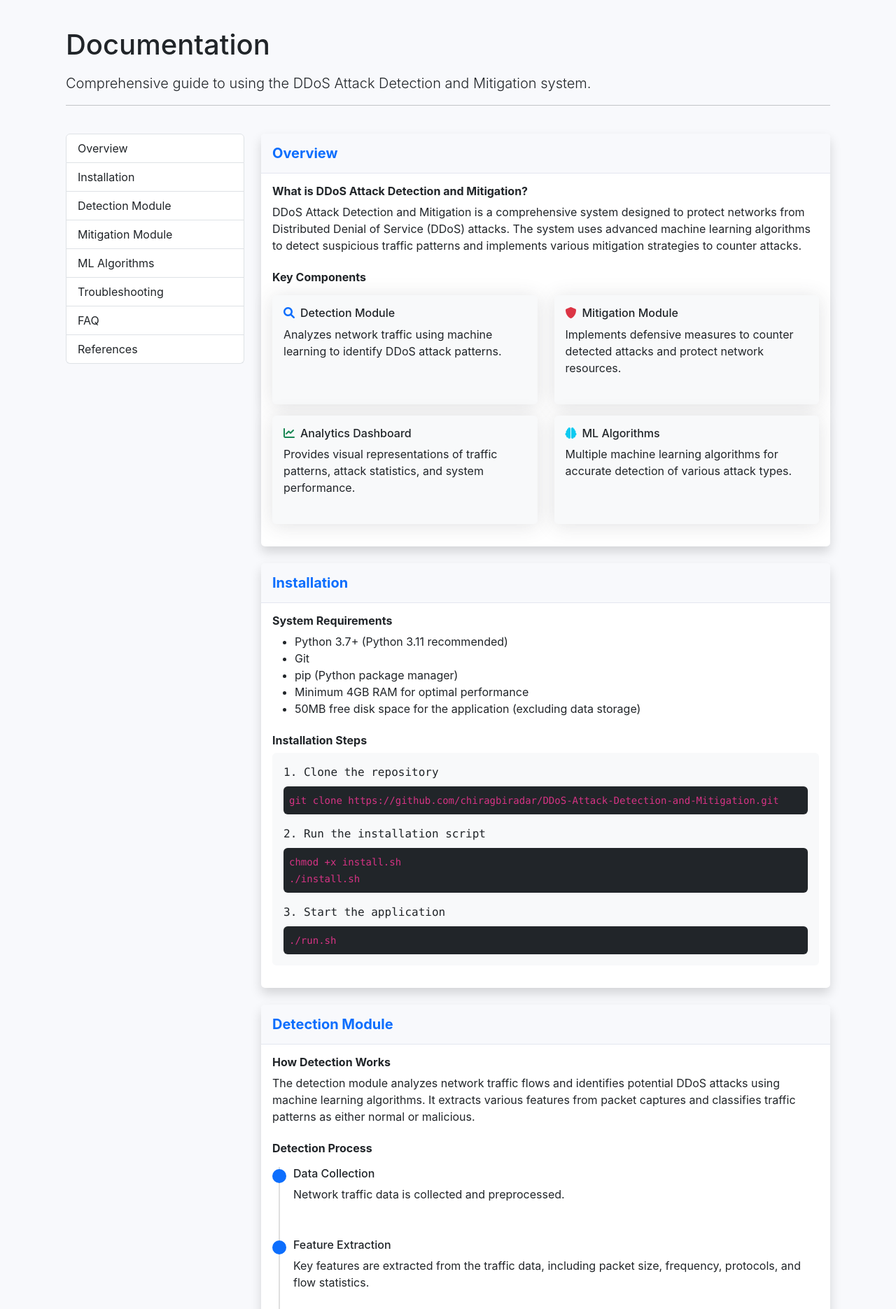
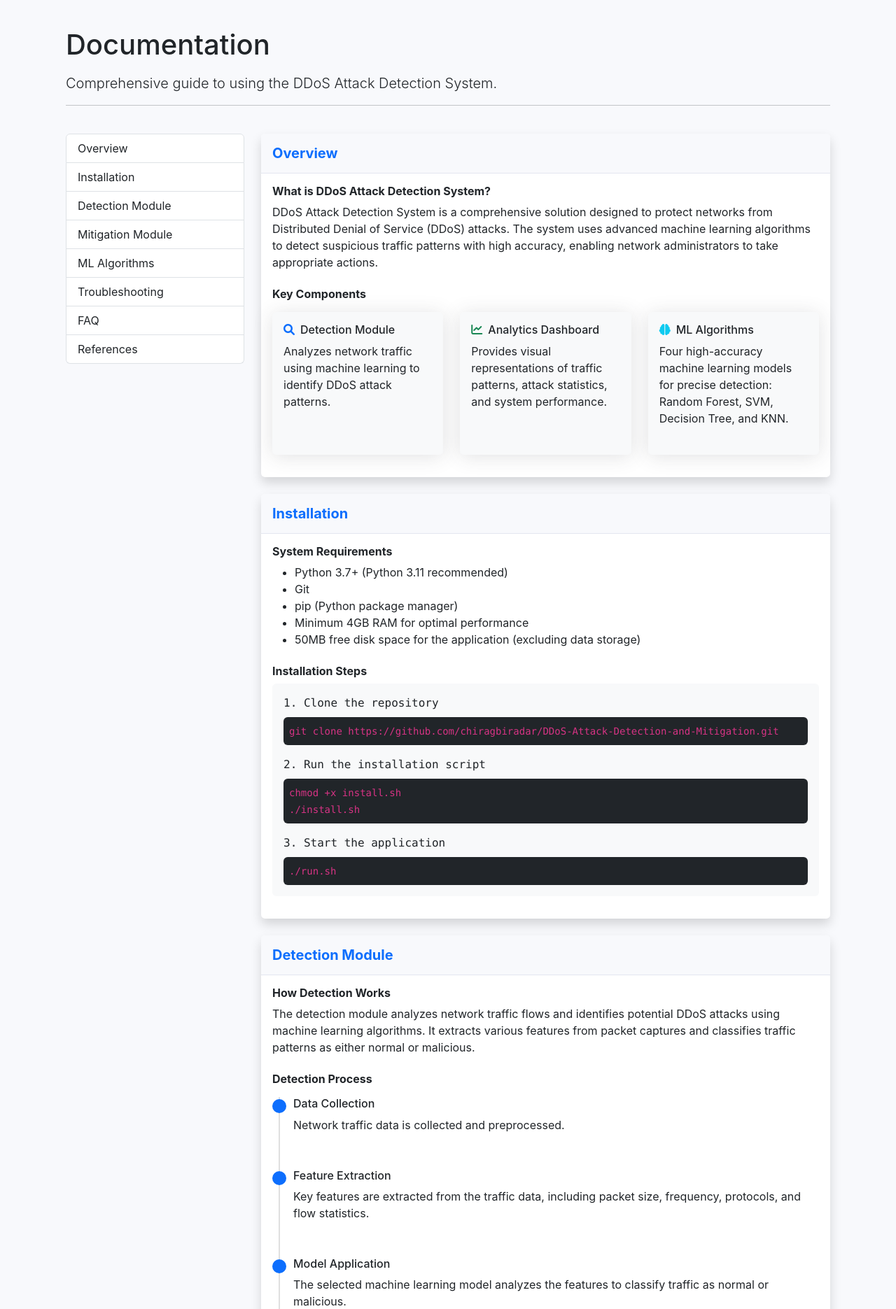
Before and after one commit to igohh/project_DDoS, a Flask app: page /documentation in a window 1280 px wide. Shown: the part 56-1927 px from the top of the page at 70% size. Run offline with Flask 3, Linux system fonts and the light colour scheme.

Commit message:
Update documentation and UI to reflect system name change from "DDoS Attack Detection and Mitigation" to "DDoS Attack Detection System".
Replit-Commit-Author: Agent
Replit-Commit-Session-Id: f52a824e-4227-46a2-8a04-fada8320dc22
Replit-Commit-Screenshot-Url: https://storage.googleapis.com/screenshot-production-us-central1/68389cef-0c96-417b-9f18-8d547ddcf01c/f61854d3-7e61-4d6f-b35a-a013d0f495d3.jpg

```diff
--- a/templates/documentation.html
+++ b/templates/documentation.html
@@ -1,13 +1,13 @@
 {% extends 'base.html' %}
 
-{% block title %}Documentation - DDoS Attack Detection and Mitigation{% endblock %}
+{% block title %}Documentation - DDoS Attack Detection System{% endblock %}
 
 {% block content %}
 <div class="container">
     <div class="row mb-4">
         <div class="col-12">
             <h1 class="mb-3">Documentation</h1>
-            <p class="lead">Comprehensive guide to using the DDoS Attack Detection and Mitigation system.</p>
+            <p class="lead">Comprehensive guide to using the DDoS Attack Detection System.</p>
             <hr>
         </div>
     </div>
@@ -32,12 +32,12 @@
                     <h5 class="m-0 font-weight-bold text-primary">Overview</h5>
                 </div>
                 <div class="card-body">
-                    <h6 class="font-weight-bold">What is DDoS Attack Detection and Mitigation?</h6>
-                    <p>DDoS Attack Detection and Mitigation is a comprehensive system designed to protect networks from Distributed Denial of Service (DDoS) attacks. The system uses advanced machine learning algorithms to detect suspicious traffic patterns and implements various mitigation strategies to counter attacks.</p>
+                    <h6 class="font-weight-bold">What is DDoS Attack Detection System?</h6>
+                    <p>DDoS Attack Detection System is a comprehensive solution designed to protect networks from Distributed Denial of Service (DDoS) attacks. The system uses advanced machine learning algorithms to detect suspicious traffic patterns with high accuracy, enabling network administrators to take appropriate actions.</p>
 
                     <h6 class="font-weight-bold mt-4">Key Components</h6>
                     <div class="row mt-3">
-                        <div class="col-md-6 mb-3">
+                        <div class="col-md-4 mb-3">
                             <div class="card h-100 bg-light">
                                 <div class="card-body">
                                     <h6 class="card-title"><i class="fas fa-search text-primary me-2"></i>Detection Module</h6>
@@ -45,15 +45,7 @@
                                 </div>
                             </div>
                         </div>
-                        <div class="col-md-6 mb-3">
-                            <div class="card h-100 bg-light">
-                                <div class="card-body">
-                                    <h6 class="card-title"><i class="fas fa-shield-alt text-danger me-2"></i>Mitigation Module</h6>
-                                    <p class="card-text">Implements defensive measures to counter detected attacks and protect network resources.</p>
-                                </div>
-                            </div>
-                        </div>
-                        <div class="col-md-6 mb-3">
+                        <div class="col-md-4 mb-3">
                             <div class="card h-100 bg-light">
                                 <div class="card-body">
                                     <h6 class="card-title"><i class="fas fa-chart-line text-success me-2"></i>Analytics Dashboard</h6>
@@ -61,11 +53,11 @@
                                 </div>
                             </div>
                         </div>
-                        <div class="col-md-6 mb-3">
+                        <div class="col-md-4 mb-3">
                             <div class="card h-100 bg-light">
                                 <div class="card-body">
                                     <h6 class="card-title"><i class="fas fa-brain text-info me-2"></i>ML Algorithms</h6>
-                                    <p class="card-text">Multiple machine learning algorithms for accurate detection of various attack types.</p>
+                                    <p class="card-text">Four high-accuracy machine learning models for precise detection: Random Forest, SVM, Decision Tree, and KNN.</p>
                                 </div>
                             </div>
                         </div>
--- a/templates/results.html
+++ b/templates/results.html
@@ -1,6 +1,6 @@
 {% extends 'base.html' %}
 
-{% block title %}Detection Results - DDoS Attack Detection and Mitigation{% endblock %}
+{% block title %}Detection Results - DDoS Attack Detection System{% endblock %}
 
 {% block content %}
 <div class="container">
@@ -132,8 +132,8 @@
                     </div>
 
                     <div class="d-grid gap-2">
-                        <a href="{{ url_for('mitigation') }}" class="btn btn-danger mb-2">
-                            <i class="fas fa-shield-alt me-2"></i>Apply Mitigation
+                        <a href="{{ url_for('results') }}" class="btn btn-info mb-2">
+                            <i class="fas fa-history me-2"></i>View All Detection Results
                         </a>
                         <a href="{{ url_for('detection') }}" class="btn btn-outline-primary">
                             <i class="fas fa-search me-2"></i>Try Another Algorithm
```
